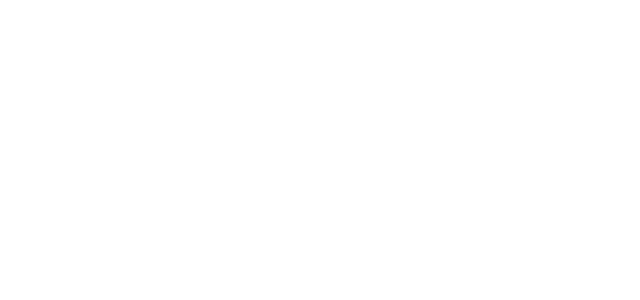
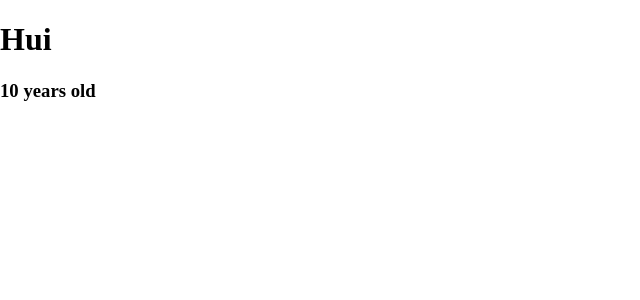
Before and after one commit to alyabev0/React-Todo-Telegram-Bot, a React (Create React App) app: page / in a window 1280 px wide. Shown: the top 300 px of the page, without its empty margins (0-640 px from the left). Built offline with nearby package versions, Linux system fonts and the light colour scheme.

Commit message:
states of components

```diff
--- a/src/components/App.js
+++ b/src/components/App.js
@@ -11,17 +11,39 @@
 // import ReactDOM from 'react-dom';
 
 
-function App() {
-  // const jokeComponents = jokesData.map(joke => <Joke key={joke.id}
-  //   question={joke.question} punchLine={joke.punchLine} />)
+// class App extends React.Component {
+//  constructor() {
+//    super() //вызов конструктора родительского класса
+//    this.state = {
+//      answer: "Yes"
+//    }
+//  }
 
+//   render() {
+//   return (
+//   <div>
+//   <h1>Is state important to know?</h1>
+//   <h1>-{this.state.answer}</h1>
+//   </div>
+//   )
+//   }
+//   }
+
+  class App extends React.Component {
+      constructor() {
+        super()
+        this.state = {
+          name: "Hui",
+          age: 10
+        }
+      }
+render(){
     return (
-      <div>
-      {/* {jokeComponents} */}
-      </div>
-      )
-      }
-
-
-
+    <div>
+    <h1>{this.state.name}</h1>
+    <h3>{this.state.age} years old</h3>
+    </div>
+    )
+    }
+  }
 export default App;
```
Also changed, not shown: src/index.js (line endings or trailing spaces).
